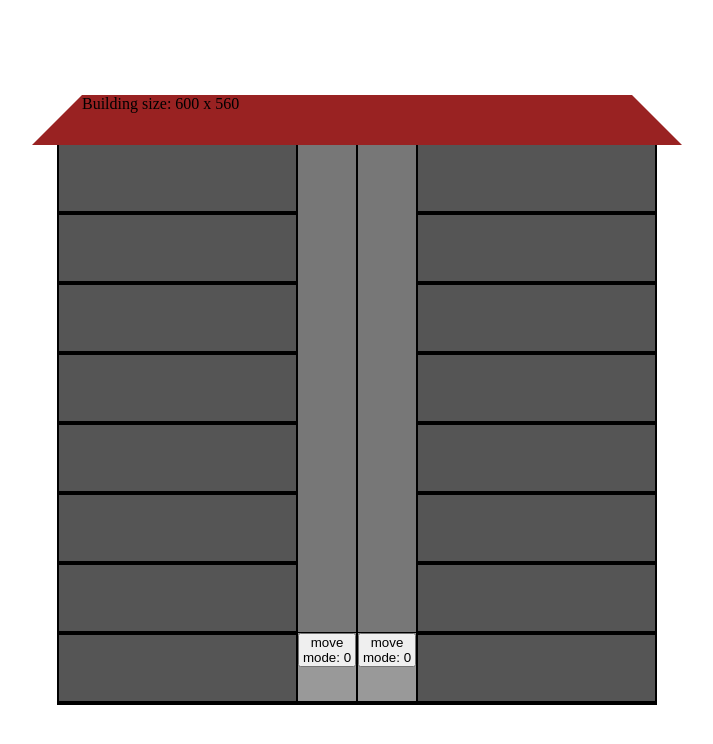
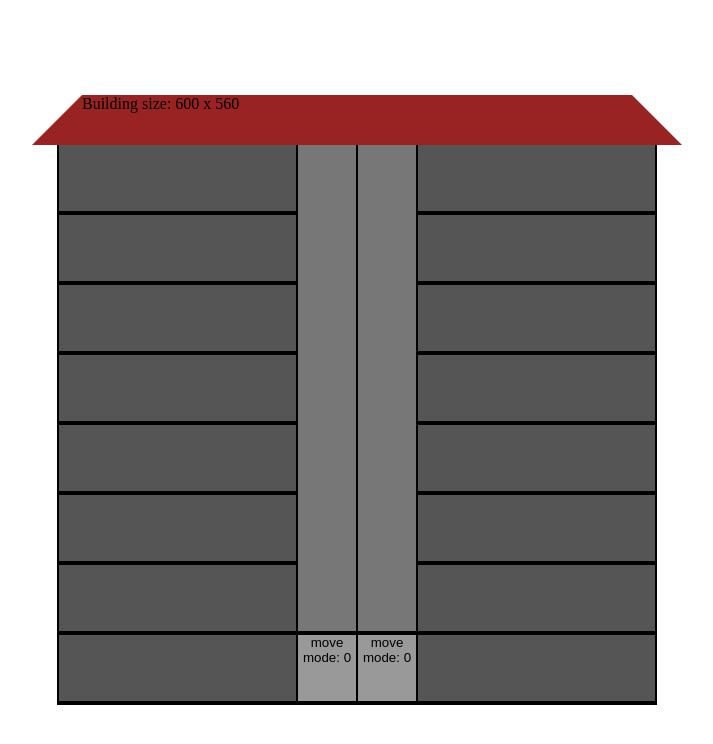
Before and after one commit to patrykkowalski0617/elevator-symulator, a React (Create React App) app: page / in a window 1280 px wide. Shown: the top 744 px of the page, without its empty margins (283-996 px from the left). Built offline with nearby package versions, Linux system fonts and the light colour scheme.

Commit message:
state for elevator move modes

```diff
--- a/src/components/Elevator.js
+++ b/src/components/Elevator.js
@@ -2,36 +2,34 @@ import React, { useState } from "react";
 import styled from "styled-components";
 
 const ElevatorStyled = styled.div`
-    height: ${props => props.floorHeight}px;
+    height: ${props => props.floorHeight + 4}px;
     background: #999;
     position: absolute;
-    bottom: -1px;
+    bottom: -4px;
     width: 100%;
-    border-width: 1px 0;
+    border-width: 4px 0;
     border-style: solid;
-    transition: 5s linear;
-    ${props => (props.moveMode === 1 ? "bottom: 100%" : "")}
 `;
 
 const Elevator = ({ floorHeight }) => {
     const [moveMode, setMoveMode] = useState(0); // 0 - no move, 1 - speed up, 2 - speed constans, 3 - slow down
-
-    const moveManager = () => {
-        let _moveMode = moveMode;
-        if (_moveMode < 3) {
-            _moveMode++;
-        } else {
-            _moveMode = 0;
-        }
-
-        setMoveMode(_moveMode);
-    };
+    const [currentFloor, setCurrentFloor] = useState(0);
 
     return (
         <ElevatorStyled floorHeight={floorHeight} moveMode={moveMode}>
             <button
-                onClick={e => {
-                    moveManager();
+                style={{ background: "transparent", border: "none" }}
+                onClick={() => {
+                    let y = 1;
+                    setMoveMode(y);
+                    const x = setInterval(() => {
+                        y++;
+                        setMoveMode(y);
+                        if (y === 4) {
+                            clearInterval(x);
+                            setMoveMode(0);
+                        }
+                    }, 650);
                 }}
             >
                 move mode: {moveMode}
```
